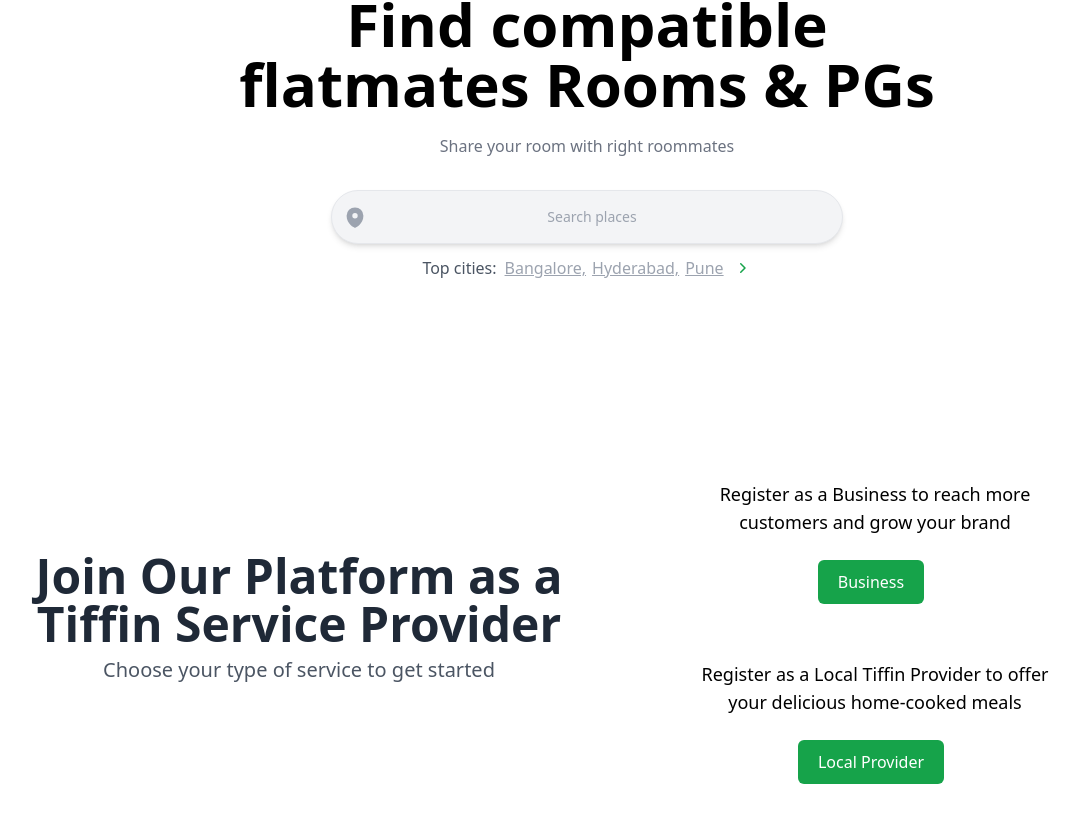
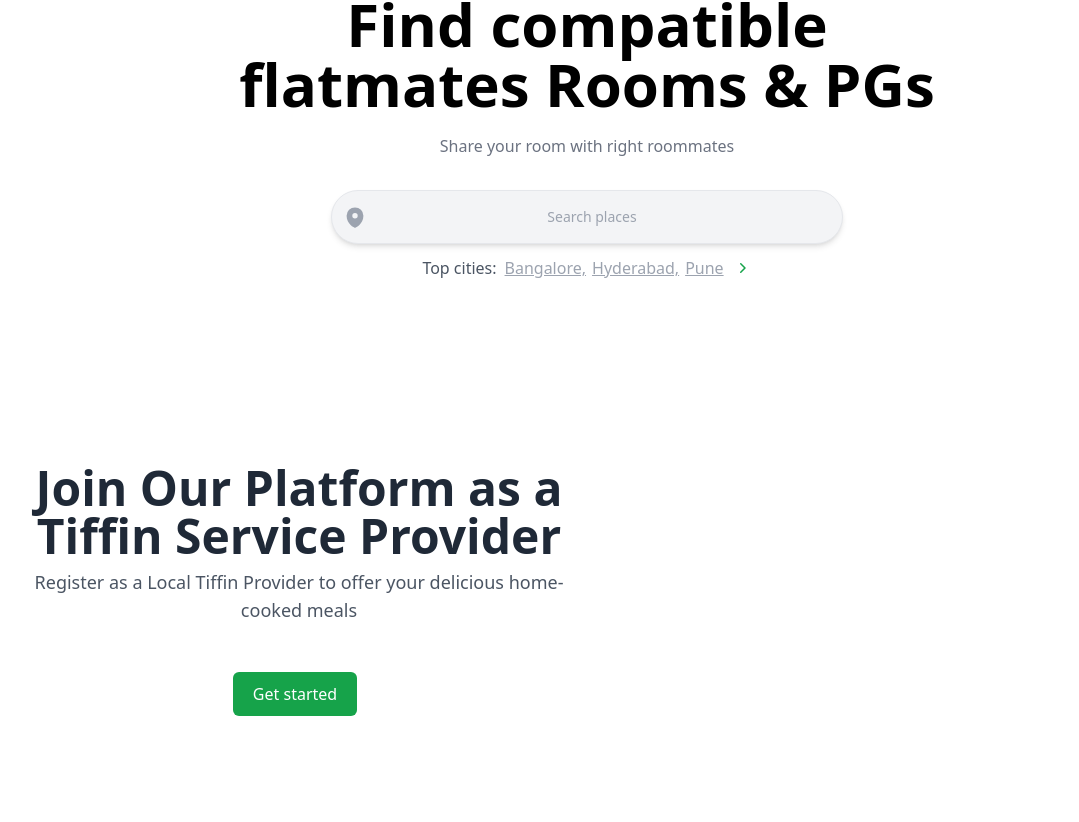
Before and after one commit to prerna351/MealMatch, a React (Vite) app in the folder frontend/: page / in a window 1280 px wide. Shown: the part 264-1086 px from the top of the page, without its empty margins (53-1132 px from the left). Built offline with nearby package versions, Linux system fonts and the light colour scheme.

Commit message:
removed business feature

```diff
--- a/frontend/src/components/GetStarted.jsx
+++ b/frontend/src/components/GetStarted.jsx
@@ -4,13 +4,21 @@ import { Button } from './buttons/Button';
 
 export const GetStarted = () => {
   return (
-    <div className='grid grid-cols-1  lg:grid-cols-2   '>
+    <div className='grid grid-cols-1  lg:grid-cols-2 pt-4'>
 
       {/* left  */}
         <div className="max-w-xl  flex flex-col gap-6  ">
             <div className='flex flex-col h-full justify-center items-center'>
-            <h1 className='text-3xl md:text-5xl  text-center font-semibold text-gray-800 mb-2 '>Join Our Platform as a Tiffin Service Provider</h1>
-            <h4 className='text-xl text-gray-600 mb-9 '>Choose your type of service to get started</h4>
+            <h1 className='text-3xl mx-4 md:mx-0 md:text-5xl  text-center font-semibold text-gray-800 mb-2 '>Join Our Platform as a Tiffin Service Provider</h1>
+            <h4 className='text-md md:text-lg text-gray-600 mb-5 md:mb-9 text-center  px-5'>Register as a Local Tiffin Provider to offer your delicious home-cooked meals</h4>
+            <div className=" flex flex-col items-center justify-around w-full ">
+
+            <div className='p-3 '>
+              <Link to={"/localProviderForm"}>
+                  <Button label={"Get started"}></Button>
+              </Link>
+            </div>
+          </div>
             </div>
         </div>
 
@@ -19,7 +27,7 @@ export const GetStarted = () => {
         <div className="max-w-xl p-5  flex flex-col gap-6 ">
 
           {/* buisness */}
-          <div className=" w-full flex flex-col items-center justify-around ">
+          {/* <div className=" w-full flex flex-col items-center justify-around ">
             <div className='p-3 '>
               <p className='w-96  text-center text-lg font-medium'>Register as a Business to reach more customers and grow your brand</p>
             </div>
@@ -28,11 +36,11 @@ export const GetStarted = () => {
               <Button label={"Business"}></Button>
             </Link>
           </div>
-          </div>
+          </div> */}
 
 
             {/* local  */}
-          <div className=" flex flex-col items-center justify-around w-full ">
+          {/* <div className=" flex flex-col items-center justify-around w-full ">
             <div className='p-3'>
               <p className='w-96  text-center text-lg font-medium'>Register as a Local Tiffin Provider to offer your delicious home-cooked meals</p>
             </div>
@@ -41,7 +49,7 @@ export const GetStarted = () => {
                   <Button label={"Local Provider"}></Button>
               </Link>
             </div>
-          </div>
+          </div> */}
 
         </div>
     </div>
```
